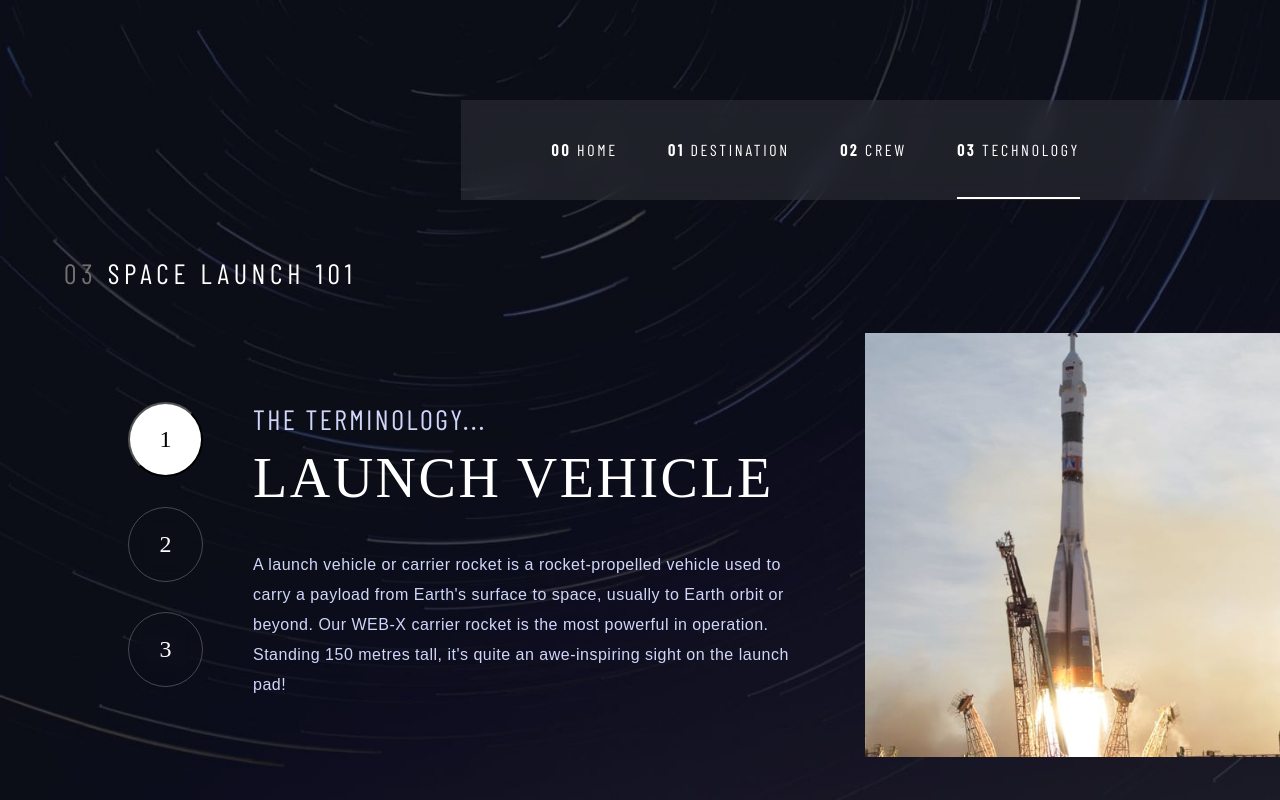
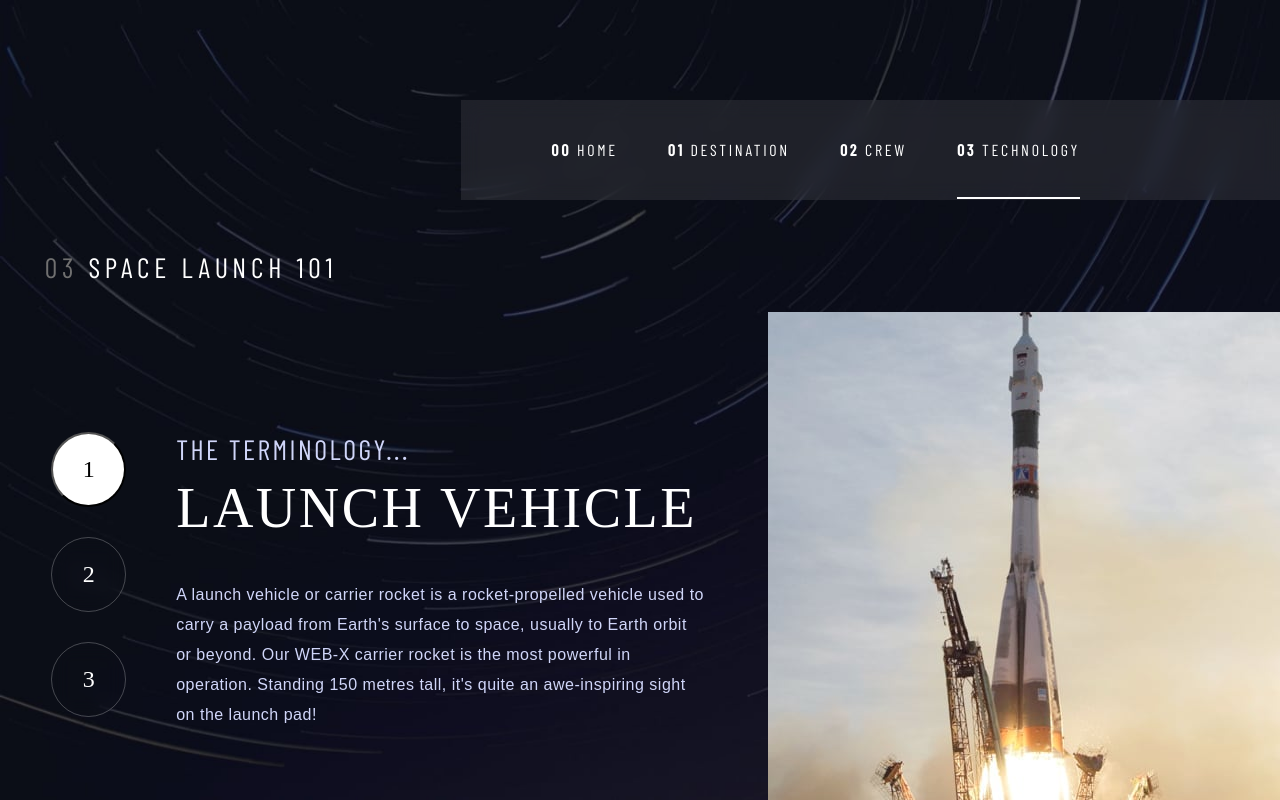
Before and after one commit to kabocha23/space-tourism, a React (Create React App) app: page /technology in a window 1280 px wide. Built offline with nearby package versions, Linux system fonts and the light colour scheme; a web font is replaced by a local one.

Commit message:
adjusted containers to match other pages, aligning headers, text, and images between routes

```diff
--- a/src/components/03 Technology/Technology.css
+++ b/src/components/03 Technology/Technology.css
@@ -10,14 +10,19 @@
 }
 .technology-heading {
     width: 95%;
-    margin: 20% 0% 0% 0%;
-    margin-left: 5%;
+    max-width: 1280px;
+    margin-top: 250px;
+    margin-left: auto;
+    margin-right: auto;
+    padding-left: 2%;
 }
-
 .technology-container-sub {
     display: flex;
-    height: 80%;
     flex-direction: row;
+    height: 100%;
+    max-width: 1280px;
+    margin-left: auto;
+    margin-right: auto;
 }
 .technology-flex {
     display: flex;
@@ -64,14 +69,14 @@
     width: 60%;
     min-width: 500px;
     margin-top: auto;
-    margin-left: 10%;
-    margin-right: auto;
+    margin-right: 5%;
     margin-bottom: auto;
+    padding-left: 4%;
 }
 .technology-blurb-sub {
     display: flex;
     flex-direction: column;
-    height: 100%;
+    width: 100%;
     margin-left: auto;
     margin-right: auto;
 }
@@ -93,10 +98,9 @@
     width: 40%;
     margin-top: auto;
     margin-bottom: auto;
-
 }
 .technology-img img {
-    width: 90%;
+    height: 90%;
     margin-left: auto;
 }
 
@@ -140,6 +144,7 @@
         margin-top: 5%;
         margin-left: 0%;
         margin-bottom: 10%;
+        padding: 0px;
     }
     .technology-blurb-sub {
         height: auto;
```
